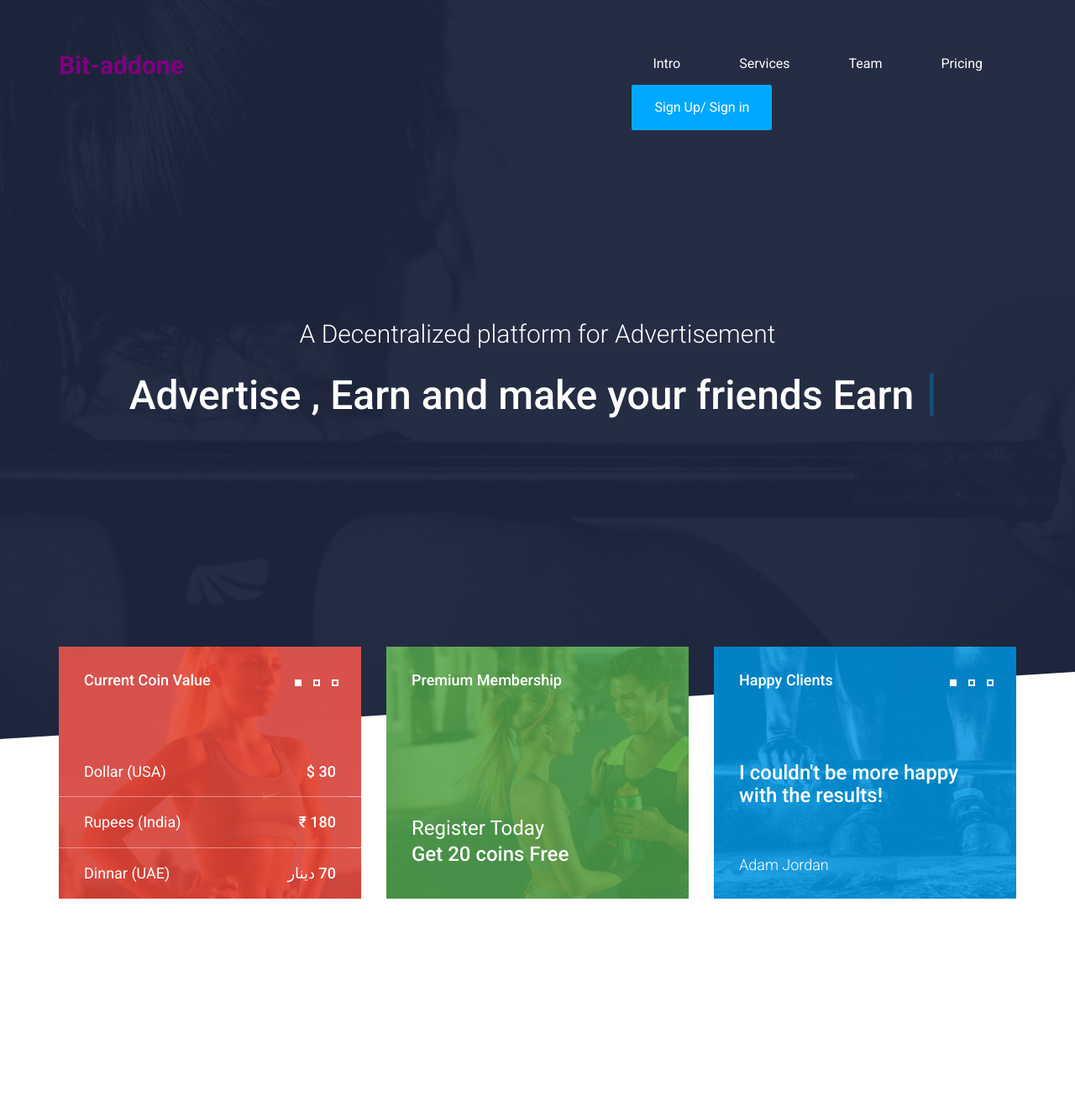
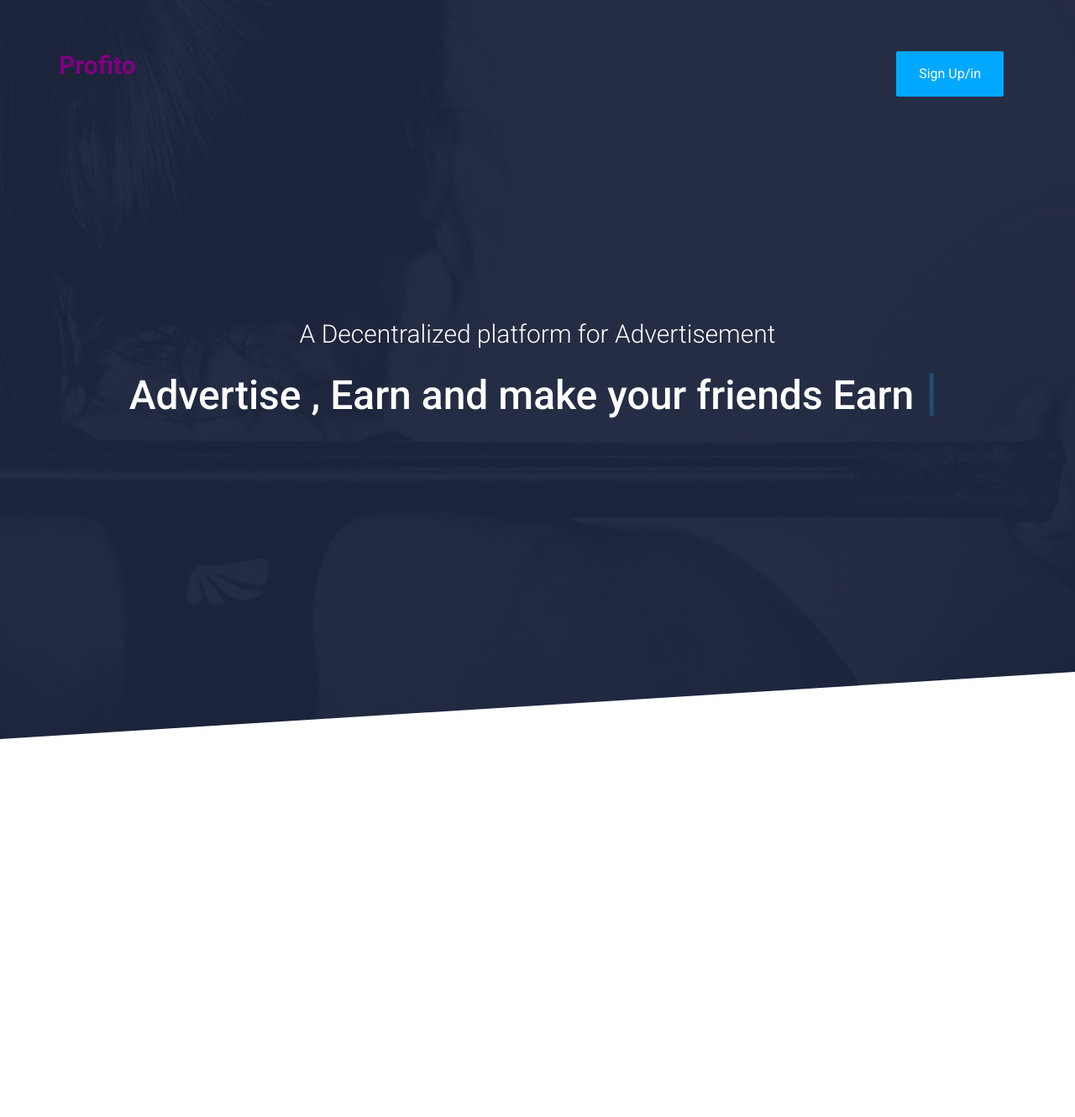
Before and after one commit to deepak-bharti-deel/profito, a Django app: template profito/templates/profito/home.html in a window 1280 px wide. Shown: the top 1330 px of the page at 84% size. Run offline with Django 3.2, Linux system fonts and the light colour scheme; the template is opened without the code that fills it, so the values that code supplies are empty; some libraries are stand-ins or nearby versions.

Commit message:
kuch bhi

```diff
--- a/profito/templates/profito/home.html
+++ b/profito/templates/profito/home.html
@@ -6,7 +6,7 @@
 	<meta charset="UTF-8">
 	<meta http-equiv="X-UA-Compatible" content="IE=edge">
 	<meta name="viewport" content="width=device-width, initial-scale=1">
-	<title>Bit-addone</title>
+	<title>profito</title>
 	<meta name="description" content="Cardio is a free one page template made exclusively for Codrops by Luka Cvetinovic" />
 	<meta name="keywords" content="html template, css, free, one page, gym, fitness, web design" />
 	<meta name="author" content="Luka Cvetinovic for Codrops" />
@@ -61,21 +61,17 @@
 					<span class="icon-bar"></span>
 					<span class="icon-bar"></span>
 				</button>
-				<a class="navbar-brand" href="#"><h3 style="color:purple;"><strong>Bit-addone</strong></h3></a>
+				<a class="navbar-brand" href="#"><h3 style="color:purple;"><strong>Profito</strong></h3></a>
 			</div>
 			<!-- Collect the nav links, forms, and other content for toggling -->
 			<div class="collapse navbar-collapse" id="bs-example-navbar-collapse-1">
 				<ul class="nav navbar-nav navbar-right main-nav">
-					<li><a href="#intro">Intro</a></li>
-					<li><a href="#services">Services</a></li>
-					<li><a href="#team">Team</a></li>
-					<li><a href="#pricing">Pricing</a></li>
 				<h3 class="white">{{request.user.username}}</h3>
 
 				{% if request.user.is_authenticated %}
-					<li><a href="{% url 'logout' %}">LogOut</a></li>
+					<li><a href="{% url 'logout' %}">Logout</a></li>
 				{% else %}
-					<li><a href="#" data-toggle="modal" data-target="#modal1" class="btn btn-blue">Sign Up/ Sign in</a></li>
+					<li><a href="#" data-toggle="modal" data-target="#modal1" class="btn btn-blue">Sign Up/in</a></li>
 				{% endif %}
 
 				</ul>
@@ -227,37 +223,6 @@
 				<h4 class="light muted">Here , You can make money and help your friends to make money by Advertisement of comapany ,
 				any organisation , College Fest and many more.</h4>
 			</div>
-			<!--<div class="row services">
-				<div class="col-md-4">
-					<div class="service">
-						<div class="icon-holder">
-							<img src="img/icons/heart-blue.png" alt="" class="icon">
-						</div>
-						<h4 class="heading">Cardio Training</h4>
-						<p class="description">A elementum ligula lacus ac quam ultrices a scelerisque praesent vel suspendisse scelerisque a aenean hac montes.</p>
-					</div>
-				</div>
-				<div class="col-md-4">
-					<div class="service">
-						<div class="icon-holder">
-							<img src="img/icons/guru-blue.png" alt="" class="icon">
-						</div>
-						<h4 class="heading">Yoga Pilates</h4>
-						<p class="description">A elementum ligula lacus ac quam ultrices a scelerisque praesent vel suspendisse scelerisque a aenean hac montes.</p>
-					</div>
-				</div>
-				<div class="col-md-4">
-					<div class="service">
-						<div class="icon-holder">
-							<img src="img/icons/weight-blue.png" alt="" class="icon">
-						</div>
-						<h4 class="heading">Power Training</h4>
-						<p class="description">A elementum ligula lacus ac quam ultrices a scelerisque praesent vel suspendisse scelerisque a aenean hac montes.</p>
-					</div>
-				</div>
-			</div>
-		</div>-->
-
 	</section>
 	<section id="team" class="section gray-bg">
 		<div class="container">
@@ -334,80 +299,6 @@
     data-href="https://www.your-domain.com/your-page.html"
     data-layout="button_count">
   </div>
-
-
-
-	<!--<section id="pricing" class="section">
-		<div class="container">
-			<div class="row title text-center">
-				<h2 class="margin-top white">Pricing</h2>
-				<h4 class="light white">Choose your favorite pricing plan and sign up today!</h4>
-			</div>
-			<div class="row no-margin">
-				<div class="col-md-7 no-padding col-md-offset-5 pricings text-center">
-					<div class="pricing">
-						<div class="box-main active" data-img="img/pricing1.jpg">
-							<h4 class="white">Yoga Pilates</h4>
-							<h4 class="white regular light">$850.00 <span class="small-font">/ year</span></h4>
-							<a href="#" data-toggle="modal" data-target="#modal1" class="btn btn-white-fill">Sign Up Now</a>
-							<i class="info-icon icon_question"></i>
-						</div>
-						<div class="box-second active">
-							<ul class="white-list text-left">
-								<li>One Personal Trainer</li>
-								<li>Big gym space for training</li>
-								<li>Free tools &amp; props</li>
-								<li>Free locker</li>
-								<li>Free before / after shower</li>
-							</ul>
-						</div>
-					</div>
-					<div class="pricing">
-						<div class="box-main" data-img="img/pricing2.jpg">
-							<h4 class="white">Cardio Training</h4>
-							<h4 class="white regular light">$100.00 <span class="small-font">/ year</span></h4>
-							<a href="#" data-toggle="modal" data-target="#modal1" class="btn btn-white-fill">Sign Up Now</a>
-							<i class="info-icon icon_question"></i>
-						</div>
-						<div class="box-second">
-							<ul class="white-list text-left">
-								<li>One Personal Trainer</li>
-								<li>Big gym space for training</li>
-								<li>Free tools &amp; props</li>
-								<li>Free locker</li>
-								<li>Free before / after shower</li>
-							</ul>
-						</div>
-					</div>
-				</div>
-			</div>
-		</div>
-	</section>
-	<section class="section section-padded blue-bg">
-		<div class="container">
-			<div class="row">
-				<div class="col-md-8 col-md-offset-2">
-					<div class="owl-twitter owl-carousel">
-						<div class="item text-center">
-							<i class="icon fa fa-twitter"></i>
-							<h4 class="white light">To enjoy the glow of good health, you must exercise.</h4>
-							<h4 class="light-white light">#health #training #exercise</h4>
-						</div>
-						<div class="item text-center">
-							<i class="icon fa fa-twitter"></i>
-							<h4 class="white light">To enjoy the glow of good health, you must exercise.</h4>
-							<h4 class="light-white light">#health #training #exercise</h4>
-						</div>
-						<div class="item text-center">
-							<i class="icon fa fa-twitter"></i>
-							<h4 class="white light">To enjoy the glow of good health, you must exercise.</h4>
-							<h4 class="light-white light">#health #training #exercise</h4>
-						</div>
-					</div>
-				</div>
-			</div>
-		</div>
-	</section>-->
 	<div class="modal fade" id="modal1" tabindex="-1" role="dialog" aria-labelledby="myModalLabel" aria-hidden="true">
 		<div class="modal-dialog">
 			<div class="modal-content modal-popup">
@@ -418,17 +309,7 @@
 					{% csrf_token %}
 					<input type="text" class="form-control form-white" name="email" placeholder="Email Address" required>
 					<input type="text" class="form-control form-white" name="password" placeholder="Password" >
-					<div class="dropdown">
-						<button id="dLabel" class="form-control form-white dropdown" type="button" data-toggle="dropdown" aria-haspopup="true" aria-expanded="false">
-							Pricing Plan
-						</button>
-						<ul class="dropdown-menu animated fadeIn" role="menu" aria-labelledby="dLabel">
-							<li class="animated lightSpeedIn"><a href="#">1 month membership ($150)</a></li>
-							<li class="animated lightSpeedIn"><a href="#">3 month membership ($350)</a></li>
-							<li class="animated lightSpeedIn"><a href="#">1 year membership ($1000)</a></li>
-							<li class="animated lightSpeedIn"><a href="#">Free trial class</a></li>
-						</ul>
-					</div>
+					<input type="text" class="form-control form-white" name="address" placeholder="Wallet Address" >
 					<div class="checkbox-holder text-left">
 						<div class="checkbox">
 							<input type="checkbox" value="None" id="squaredOne" name="check" />
@@ -493,33 +374,6 @@
 
 
 <script type="text/javascript">
-
-// $(document).ready(function(){
-
-// 	$("#submit_btn").click(function(){
-// 		console.log('detected click');
-// 		$.ajax({
-// 			url : '/signup/',
-// 			data : $("#lr_form").serialize(),
-// 			type : 'post',
-// 			cache : false,
-// 			beforeSend: function(){
-// 				$(#submit_btn).html('<i class="fa fa-spinner fa-spin"></i>');
-// 			},
-// 			success: function(data){
-// 				if(data=="success"){
-// 					console.log('success');
-// 				}else{
-// 					console.log('Try Again');
-// 				}
-// 			},
-// 			complete: function(){
-// 				$("#submit_btn").html('Submit');
-// 			}
-// 		});
-// 	});
-// });
-
 </script>
 
 
```
